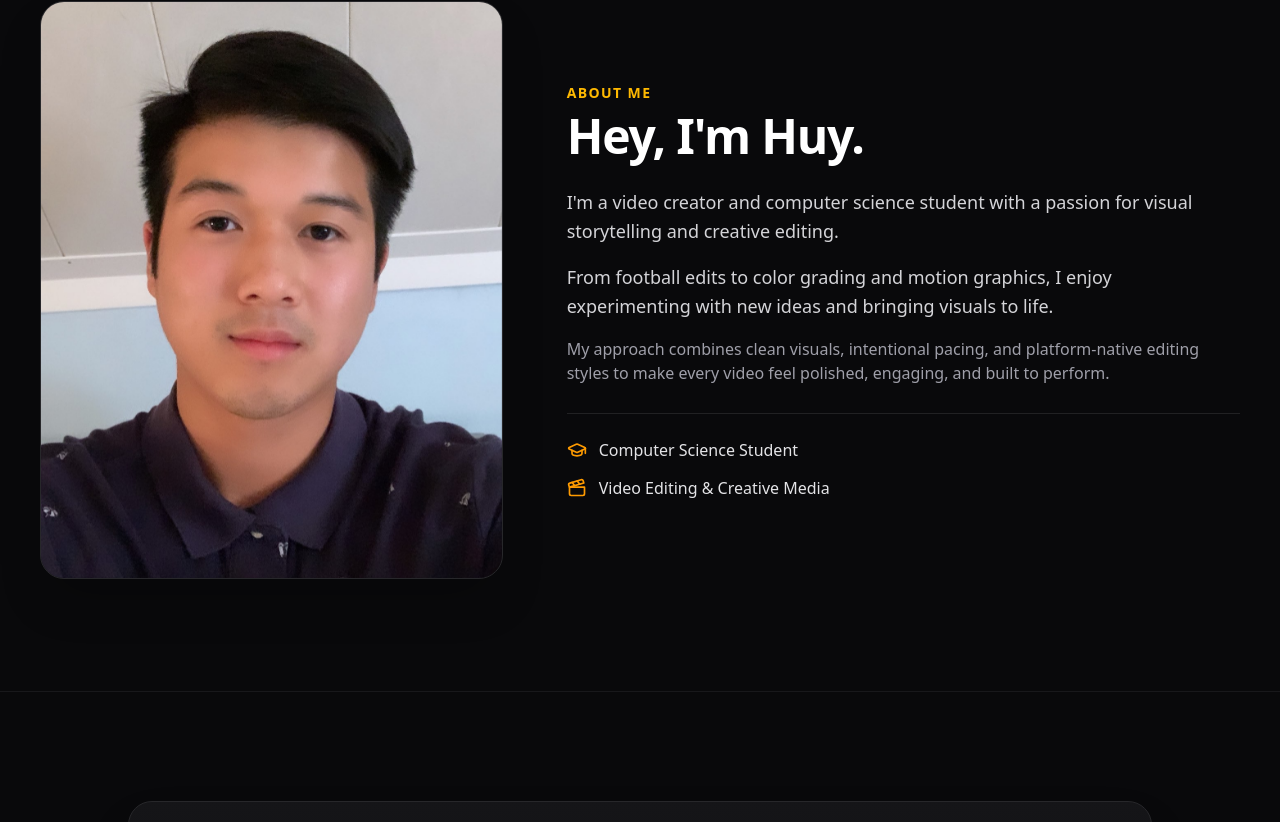
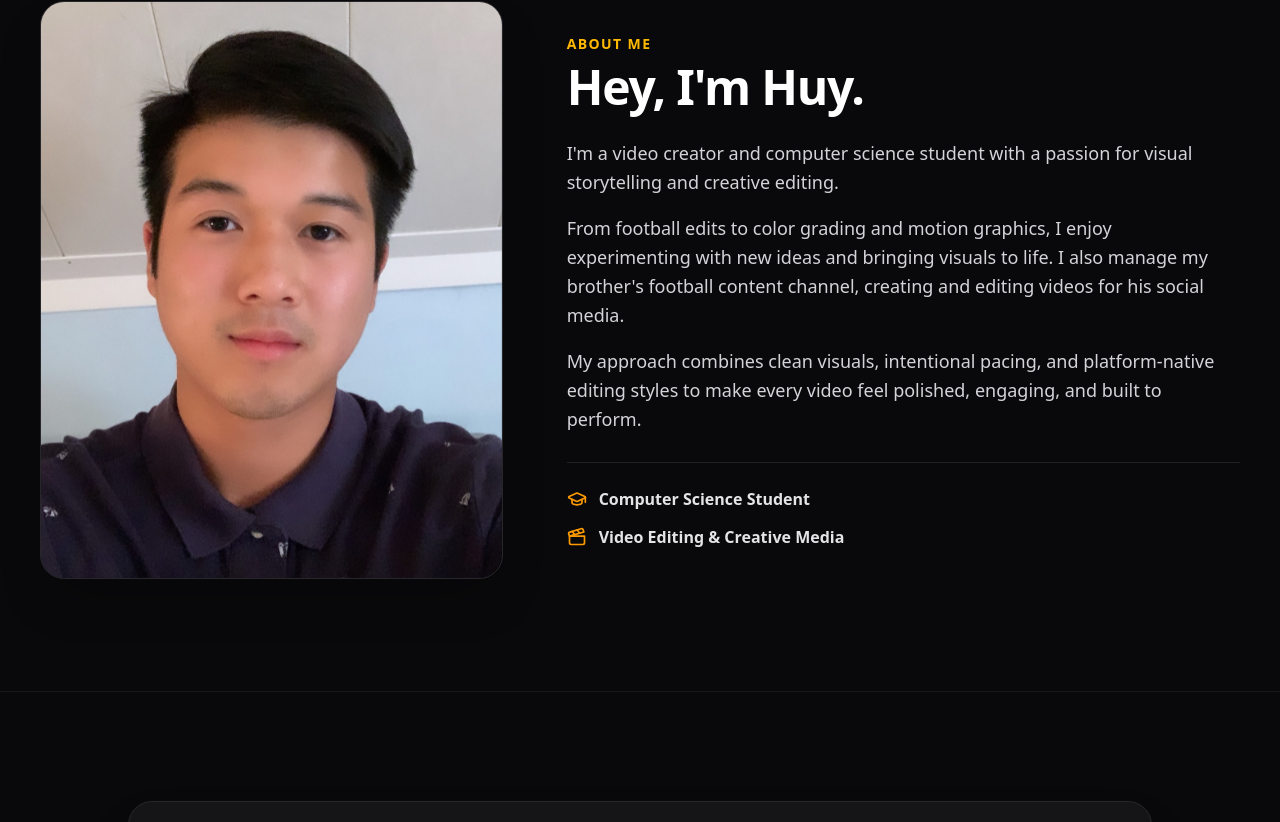
Before and after one commit to HuyCodia/Videograph_Portfolio, a React (Vite) app: page / in a window 1280 px wide. Shown: the part 6001-6823 px from the top of the page. Built offline with nearby package versions, Linux system fonts and the light colour scheme.

Commit message:
content(about): update copy with football channel management and uppercase header

```diff
--- a/src/components/sections/AboutSection.tsx
+++ b/src/components/sections/AboutSection.tsx
@@ -40,7 +40,7 @@ export function AboutSection() {
         {/* Right Column: Bio & Story */}
         <div className="lg:col-span-7 flex flex-col justify-center">
           <SectionHeader
-            eyebrow="About Me"
+            eyebrow="ABOUT ME"
             title="Hey, I'm Huy."
             className="mb-7"
           />
@@ -51,10 +51,10 @@ export function AboutSection() {
             </p>
 
             <p>
-              From football edits to color grading and motion graphics, I enjoy experimenting with new ideas and bringing visuals to life.
+              From football edits to color grading and motion graphics, I enjoy experimenting with new ideas and bringing visuals to life. I also manage my brother's football content channel, creating and editing videos for his social media.
             </p>
 
-            <p className="text-zinc-400 text-sm sm:text-base">
+            <p>
               My approach combines clean visuals, intentional pacing, and platform-native editing styles to make every video feel polished, engaging, and built to perform.
             </p>
           </div>
@@ -63,14 +63,14 @@ export function AboutSection() {
           <div className="mt-7 pt-6 border-t border-zinc-800/80 space-y-3.5 select-none">
             <div className="flex items-center gap-3">
               <GraduationCap className="h-5 w-5 text-amber-500 shrink-0" aria-hidden="true" />
-              <span className="text-sm sm:text-base font-medium text-zinc-200">
+              <span className="text-sm sm:text-base font-semibold text-zinc-200">
                 Computer Science Student
               </span>
             </div>
 
             <div className="flex items-center gap-3">
               <Clapperboard className="h-5 w-5 text-amber-500 shrink-0" aria-hidden="true" />
-              <span className="text-sm sm:text-base font-medium text-zinc-200">
+              <span className="text-sm sm:text-base font-semibold text-zinc-200">
                 Video Editing & Creative Media
               </span>
             </div>
```
